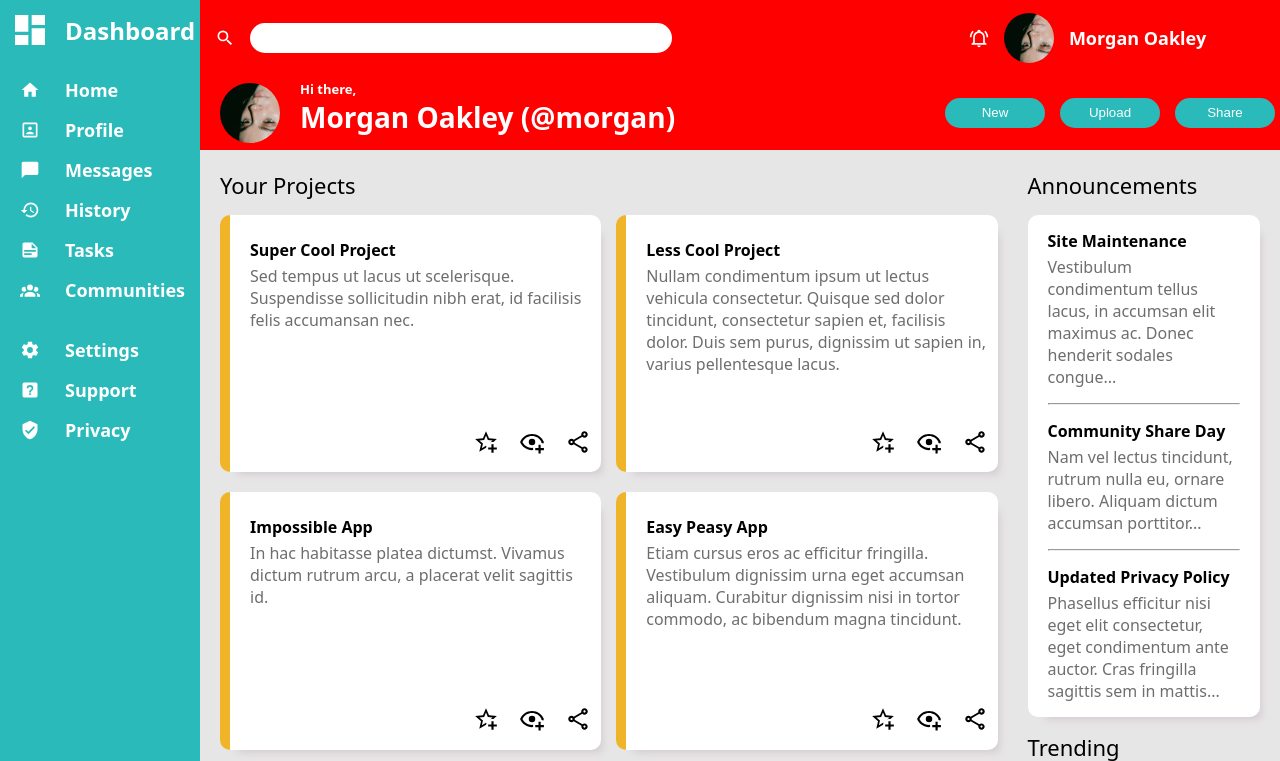
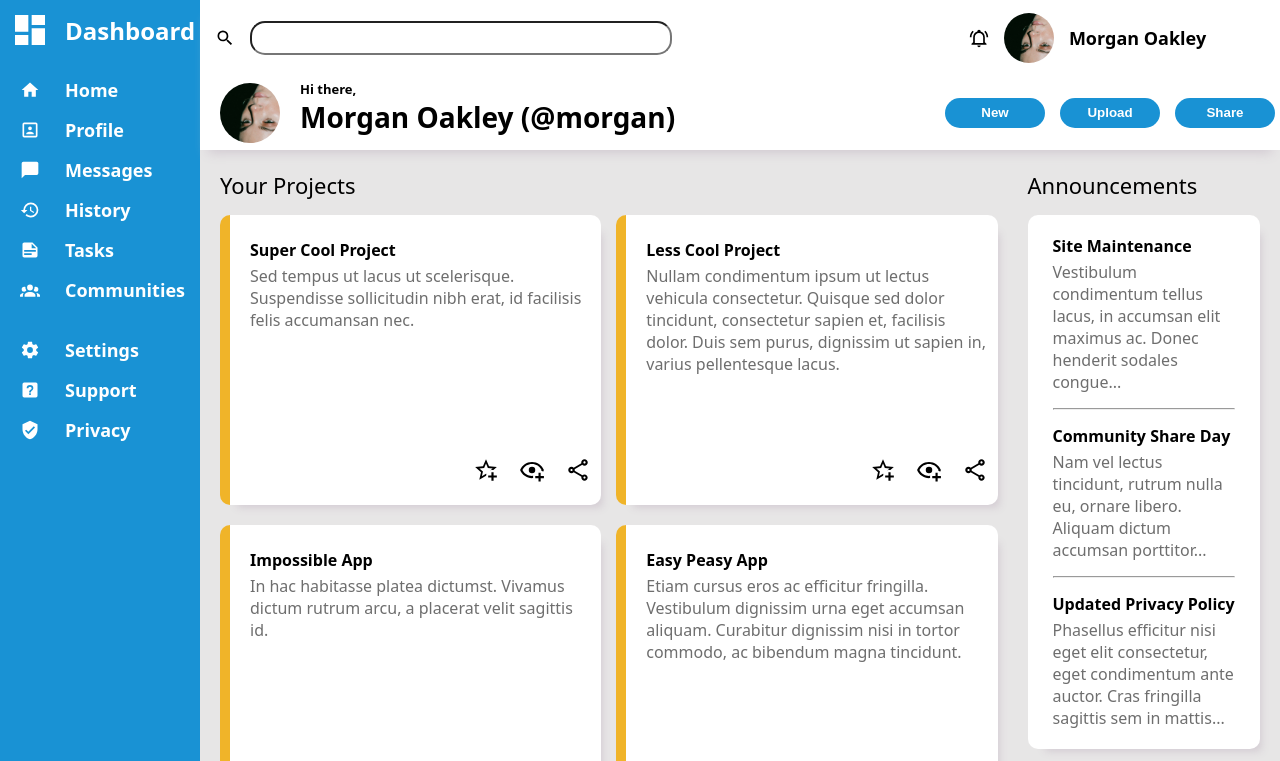
Before and after one commit to k-stannard/odin-admin-dashboard, a plain HTML site: page index.html in a window 1280 px wide. Shown: the top 761 px of the page. Drawn offline with Linux system fonts and the light colour scheme.

Commit message:
Update colors and fix main-sidebar min-max sizing

```diff
--- a/style.css
+++ b/style.css
@@ -1,6 +1,7 @@
 :root {
     --main-font: system-ui, -apple-system, BlinkMacSystemFont, 'Segoe UI', Roboto, Oxygen, Ubuntu, Cantarell, 'Open Sans', 'Helvetica Neue', sans-serif;
     --description-color: #6e6e6e;
+    --dark-blue: #1992d4;
     --content-shadow: 9px 10px 9px -8px rgba(209,201,209,1);
 }
 
@@ -21,15 +22,16 @@ body {
 /* HEADER */
 
 .header {
-    background-color: red;
+    background-color: white;
     grid-row: 1 / span 1;
-    /* padding: 20px 10px 10px 20px; */
     color: white;
     font-weight: bold;
     font-size: large;
 
     display: grid;
     grid-template-rows: 1fr 1fr;
+    z-index: 1;
+    box-shadow: 0px 11px 11px -8px rgba(209,201,209,1);;
 }
 
 .search {
@@ -38,10 +40,13 @@ body {
     align-items: center;
 }
 
+.search > div {
+    color: black;
+}
+
 .icons {
     width: 20px;
     height: 20px;
-    filter: invert(1);
 }
 
 .avatar {
@@ -57,7 +62,6 @@ body {
 #search-bar {
     height: 30px;
     border-radius: 15px;
-    border-style: none;
     padding-left: 12px;
 }
 
@@ -82,8 +86,9 @@ body {
 }
 
 #info-input-btns > button {
-    background-color: rgb(42, 186, 186);
+    background-color: var(--dark-blue);
     color: white;
+    font-weight: bold;
     border-radius: 20px;
     border: none;
     height: 30px;
@@ -101,6 +106,7 @@ body {
 #welcome-message {
     align-self: center;
     padding-bottom: 10px;
+    color: black;
 }
 
 #greeting {
@@ -114,7 +120,7 @@ body {
 /* SIDEBAR */
 
 .sidebar {
-    background-color: rgb(42, 186, 186);
+    background-color: var(--dark-blue);
     grid-column: 1 / 2;
     grid-row: 1 / 3;
 }
@@ -172,6 +178,7 @@ body {
     display: flex;
     align-items: flex-end;
     font-size: 22px;
+    font-weight: 500;
 }
 
 /* MAIN-CONTENT POSTS */
@@ -237,12 +244,12 @@ body {
     grid-row: 1 / 2;
 
     grid-template-columns: 1fr;
-    grid-template-rows: 50px 1fr 30px 250px;
+    grid-template-rows: 50px 1fr 30px minmax(250px, 315px);
     gap: 15px;
 }
 
 .announcements {
-    padding: 15px 20px;
+    padding: 20px 25px;
     background-color: white;
 
     display: grid;
```
